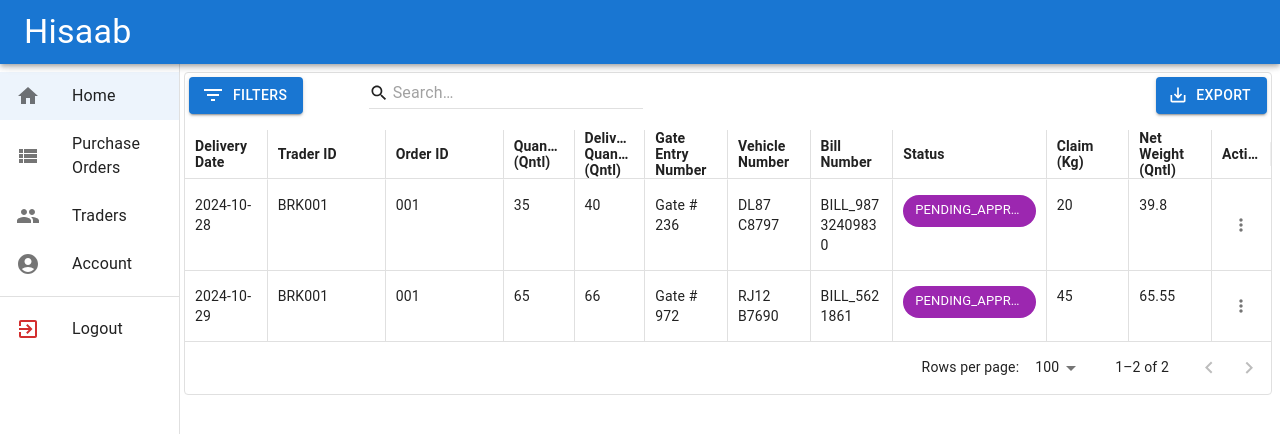
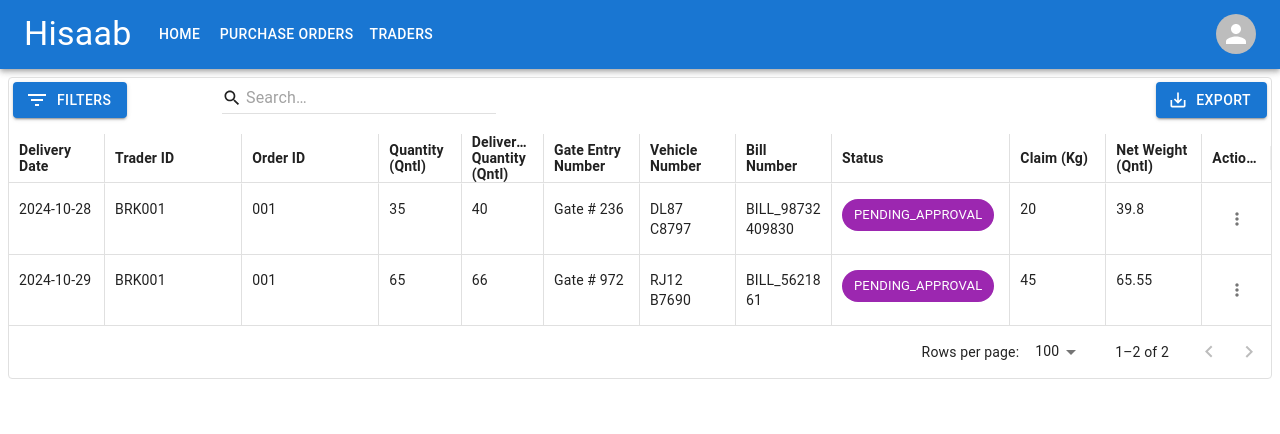
Before and after one commit to anurag108/hisaab, a React (Create React App) app in the folder frontend/: page / in a window 1280 px wide. Shown: the top 434 px of the page. Built offline with nearby package versions, Linux system fonts and the light colour scheme; the HTML template or start-up script is replaced by a standard one.

Commit message:
Migrate menu items to app bar

```diff
--- a/frontend/src/App.tsx
+++ b/frontend/src/App.tsx
@@ -3,111 +3,27 @@ import {
   Box,
   ThemeProvider,
   createTheme,
-  Drawer,
-  List,
-  ListItemIcon,
-  ListItemText,
-  Divider,
-  ListItemButton,
-  AppBar, Toolbar, Typography
 } from '@mui/material';
-import HomeIcon from '@mui/icons-material/Home';
-import GroupIcon from '@mui/icons-material/Group';
-import ViewListIcon from '@mui/icons-material/ViewList';
-import AccountCircleIcon from '@mui/icons-material/AccountCircle';
-import ExitToAppIcon from '@mui/icons-material/ExitToApp';
 import { useState } from 'react';
 import OrderManager from './orders/OrderManager.react';
 import TradersCrud from './trader/TradersCrud.react';
 import OrderItemsManager from './orders/OrderItemsManager.react';
 import HisaabLogin from './login/HisaabLogin.react';
+import HisaabAppbar from './HisaabAppbar.react';
 
 const theme = createTheme();
-const sidebarWidth = 180;
 
 function App() {
   const [selectedTab, setSelectedTab] = useState('HOME');
-
-  const handleListItemClick = (
-    event: React.MouseEvent<HTMLDivElement, MouseEvent>,
-    tabId: string,
-  ) => {
+  const handleTabClick = (tabId: string) => {
     setSelectedTab(tabId);
   };
 
   return (
     <ThemeProvider theme={theme}>
-      <Box component="main" sx={{ mt: 9, mr: 1, ml: 23, mb: 1 }}>
-        <AppBar position="fixed" sx={{ zIndex: (theme) => theme.zIndex.drawer + 1 }}>
-          <Toolbar>
-            <Typography variant="h4" component="div" sx={{ flexGrow: 1, textAlign: 'start' }}>
-              Hisaab
-            </Typography>
-          </Toolbar>
-        </AppBar>
-
-        {selectedTab !== 'LOGOUT' && <Drawer
-          variant="permanent"
-          sx={{
-            width: sidebarWidth,
-            flexShrink: 0,
-            '& .MuiDrawer-paper': {
-              width: sidebarWidth,
-              boxSizing: 'border-box',
-              top: 64, // AppBar height
-              height: 'calc(100% - 64px)', // Full height minus AppBar height
-            },
-          }}
-        >
-          <List component="nav">
-            <ListItemButton
-              selected={selectedTab === 'HOME'}
-              onClick={(event) => handleListItemClick(event, 'HOME')}>
-              <ListItemIcon>
-                <HomeIcon />
-              </ListItemIcon>
-              <ListItemText primary="Home" />
-            </ListItemButton>
-            <ListItemButton
-              selected={selectedTab === 'MANAGE_ORDERS'}
-              onClick={(event) => handleListItemClick(event, 'MANAGE_ORDERS')}>
-              <ListItemIcon>
-                <ViewListIcon />
-              </ListItemIcon>
-              <ListItemText primary="Purchase Orders" />
-            </ListItemButton>
-            <ListItemButton
-              selected={selectedTab === 'MANAGE_TRADERS'}
-              onClick={(event) => handleListItemClick(event, 'MANAGE_TRADERS')}>
-              <ListItemIcon>
-                <GroupIcon />
-              </ListItemIcon>
-              <ListItemText primary="Traders" />
-            </ListItemButton>
-            <ListItemButton
-              selected={selectedTab === 'MANAGE_ACCOUNT'}
-              onClick={(event) => handleListItemClick(event, 'MANAGE_ACCOUNT')}>
-              <ListItemIcon>
-                <AccountCircleIcon />
-              </ListItemIcon>
-              <ListItemText primary="Account" />
-            </ListItemButton>
-          </List>
-          <Divider />
-          <List>
-            <ListItemButton
-              selected={selectedTab === 'LOGOUT'}
-              onClick={(event) => handleListItemClick(event, 'LOGOUT')}>
-              <ListItemIcon>
-                <ExitToAppIcon color="error" />
-              </ListItemIcon>
-              <ListItemText primary="Logout" />
-            </ListItemButton>
-          </List>
-        </Drawer>
-        }
-
-        <Box>
+      <Box component="main">
+        <HisaabAppbar handleTabClick={handleTabClick} />
+        <Box sx={{ m: 1 }}>
           {selectedTab === 'HOME' && <OrderItemsManager />}
           {selectedTab === 'MANAGE_ORDERS' && <OrderManager />}
           {selectedTab === 'MANAGE_TRADERS' && <TradersCrud />}
--- /dev/null
+++ b/frontend/src/HisaabAppbar.react.tsx
@@ -0,0 +1,163 @@
+import {
+    AppBar,
+    Toolbar,
+    Typography,
+    Box,
+    IconButton,
+    Menu,
+    MenuItem,
+    Avatar,
+    Button,
+    Container,
+    Tooltip
+} from "@mui/material";
+import MenuIcon from '@mui/icons-material/Menu';
+import { useState } from "react";
+
+const pages = [
+    { id: 'HOME', label: 'Home' },
+    { id: 'MANAGE_ORDERS', label: 'Purchase Orders' },
+    { id: 'MANAGE_TRADERS', label: 'Traders' },
+];
+
+const settings = [
+    { id: 'MANAGE_ACCOUNT', label: 'Account' },
+    { id: 'LOGOUT', label: 'Logout' }
+];
+
+interface HisaabAppbarProps {
+    handleTabClick: (tabId: string) => void
+}
+
+export default function HisaabAppbar(props: HisaabAppbarProps) {
+    const { handleTabClick } = props;
+    const [anchorElNav, setAnchorElNav] = useState<null | HTMLElement>(null);
+    const [anchorElUser, setAnchorElUser] = useState<null | HTMLElement>(null);
+
+    const handleOpenNavMenu = (event: React.MouseEvent<HTMLElement>) => {
+        setAnchorElNav(event.currentTarget);
+    };
+    const handleOpenUserMenu = (event: React.MouseEvent<HTMLElement>) => {
+        setAnchorElUser(event.currentTarget);
+    };
+
+    const handleCloseNavMenu = () => {
+        setAnchorElNav(null);
+    };
+
+    const handleCloseUserMenu = () => {
+        setAnchorElUser(null);
+    };
+
+    return (
+        <AppBar position="static">
+            <Container maxWidth="xl">
+                <Toolbar disableGutters>
+                    <Typography
+                        variant="h4"
+                        sx={{
+                            mr: 2,
+                            display: { xs: 'none', md: 'flex' },
+                            color: 'inherit',
+                            textDecoration: 'none',
+                        }}
+                    >
+                        Hisaab
+                    </Typography>
+                    <Box sx={{ flexGrow: 1, display: { xs: 'none', md: 'flex' } }}>
+                        {pages.map((page) => (
+                            <Button
+                                key={page.id}
+                                onClick={() => { handleTabClick(page.id) }}
+                                sx={{ my: 2, color: 'white', display: 'block' }}
+                            >
+                                {page.label}
+                            </Button>
+                        ))}
+                    </Box>
+
+                    <Box sx={{ flexGrow: 1, display: { xs: 'flex', md: 'none' } }}>
+                        <IconButton
+                            size="large"
+                            aria-label="account of current user"
+                            aria-controls="menu-appbar"
+                            aria-haspopup="true"
+                            onClick={handleOpenNavMenu}
+                            color="inherit"
+                        >
+                            <MenuIcon />
+                        </IconButton>
+                        <Menu
+                            id="menu-appbar"
+                            anchorEl={anchorElNav}
+                            anchorOrigin={{
+                                vertical: 'bottom',
+                                horizontal: 'left',
+                            }}
+                            keepMounted
+                            transformOrigin={{
+                                vertical: 'top',
+                                horizontal: 'left',
+                            }}
+                            open={Boolean(anchorElNav)}
+                            onClose={handleCloseNavMenu}
+                            sx={{ display: { xs: 'block', md: 'none' } }}
+                        >
+                            {pages.map((page) => (
+                                <MenuItem key={page.id} onClick={() => {
+                                    handleTabClick(page.id);
+                                }}>
+                                    <Typography sx={{ textAlign: 'center' }}>{page.label}</Typography>
+                                </MenuItem>
+                            ))}
+                        </Menu>
+                    </Box>
+                    <Typography
+                        variant="h4"
+                        sx={{
+                            mr: 2,
+                            display: { xs: 'flex', md: 'none' },
+                            flexGrow: 1,
+                            color: 'inherit',
+                            textDecoration: 'none',
+                        }}
+                    >
+                        Hisaab - Small Mode
+                    </Typography>
+
+                    <Box sx={{ flexGrow: 0 }}>
+                        <Tooltip title="Your Account">
+                            <IconButton onClick={handleOpenUserMenu} sx={{ p: 0 }}>
+                                <Avatar alt="Account" />
+                            </IconButton>
+                        </Tooltip>
+                        <Menu
+                            sx={{ mt: '45px' }}
+                            id="menu-appbar"
+                            anchorEl={anchorElUser}
+                            anchorOrigin={{
+                                vertical: 'top',
+                                horizontal: 'right',
+                            }}
+                            keepMounted
+                            transformOrigin={{
+                                vertical: 'top',
+                                horizontal: 'right',
+                            }}
+                            open={Boolean(anchorElUser)}
+                            onClose={handleCloseUserMenu}
+                        >
+                            {settings.map((setting) => (
+                                <MenuItem key={setting.id} onClick={() =>
+                                    handleTabClick(setting.id)
+                                }>
+                                    <Typography sx={{ textAlign: 'center' }}>{setting.label}</Typography>
+                                </MenuItem>
+                            ))}
+                        </Menu>
+                    </Box>
+                </Toolbar>
+            </Container>
+        </AppBar>
+    );
+}
```
